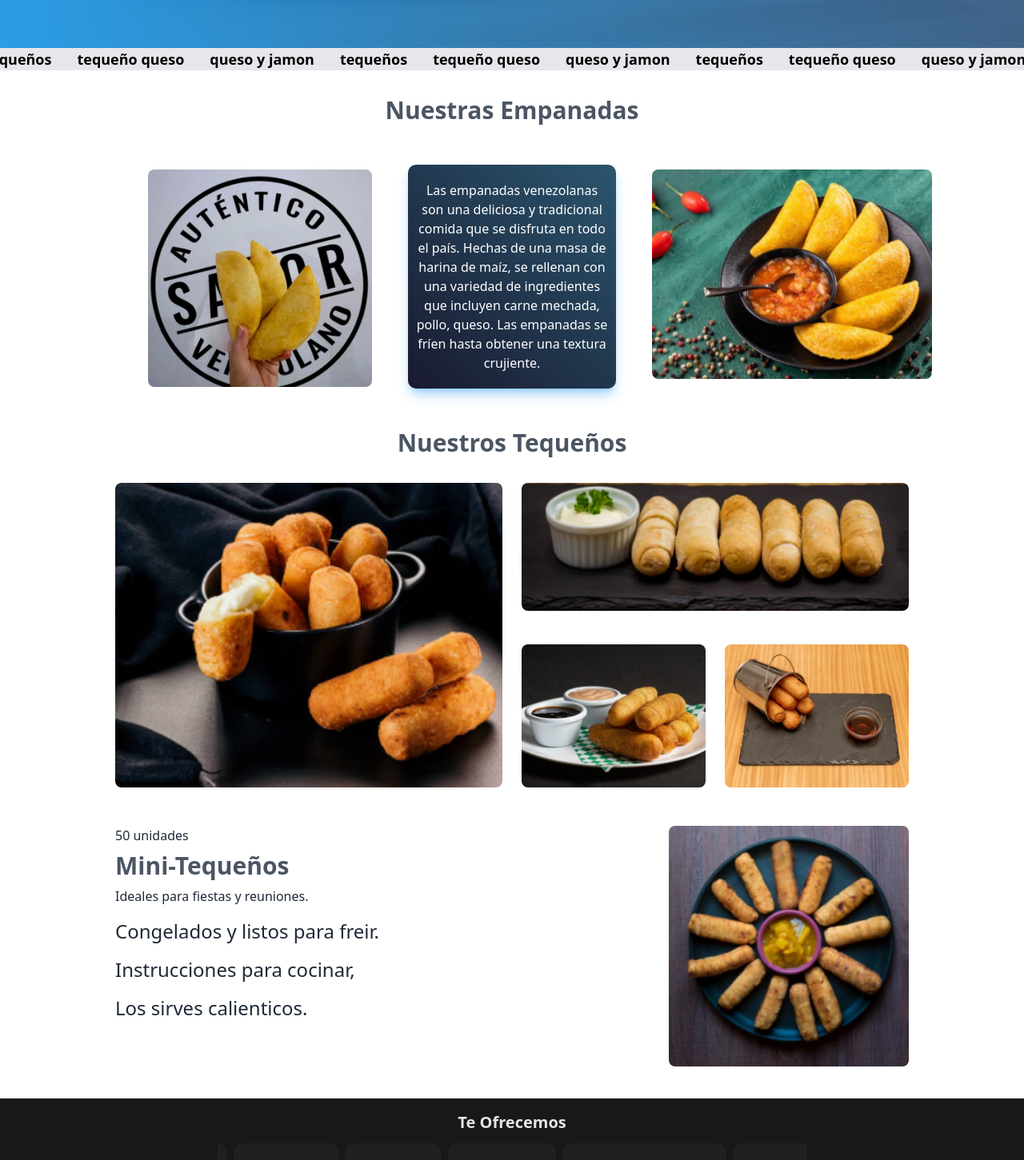
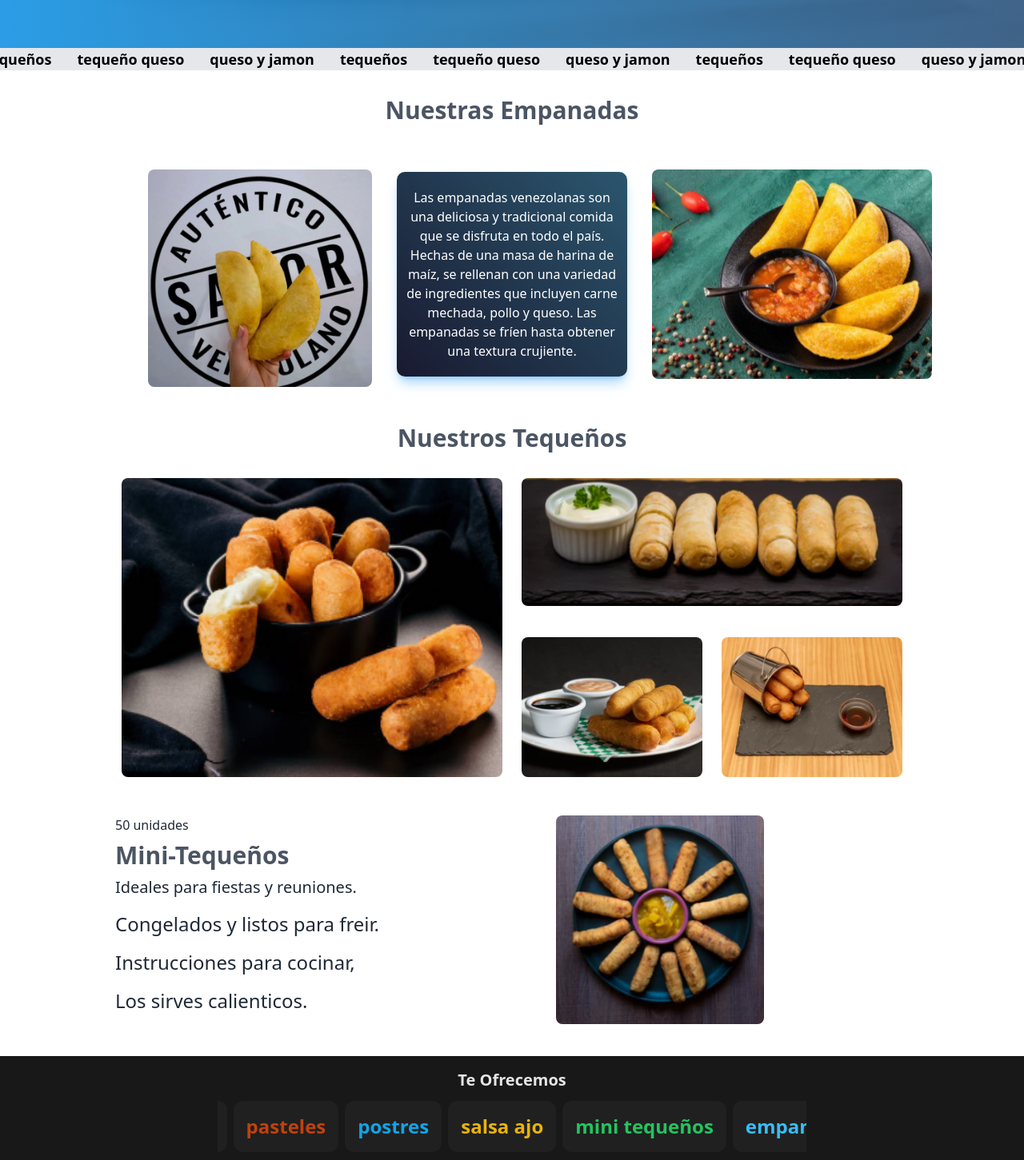
Before and after one commit to luismagnum/reactnav, a React (Vite) app: page / in a window 1280 px wide. Shown: the part 740-2191 px from the top of the page at 80% size. Built offline with nearby package versions, Linux system fonts and the light colour scheme.

Commit message:
margenes

```diff
--- a/src/components/Delivery.jsx
+++ b/src/components/Delivery.jsx
@@ -7,9 +7,9 @@ const Delivery = () => {
         <div className='flex flex-col lg:flex-row justify-center items-center lg:px-32 px-5 mx-4 mb-8'>
       <img src={deliv} alt='img2'width={600}/>
 
-      <div className='space-y-4 lg:pt-14'>
+      <div className='space-y-4 lg:pt-14 mx-4'>
         <h1 className='text-gray-600 font-bold text-3xl text-start'>Delivery Express</h1>
-        <p className='text-justify'>
+        <p className='text-base md:text-xl text-gray-800 font-medium text-justify'>
          "Descubre la comodidad de nuestro servicio de delivery de comida,
          que lleva nuestras comidas directamente a tu puerta.
          Ofrecemos una amplia variedad de opciones para todos los gustos,
--- a/src/components/Empanadas/EmpaStyle.css
+++ b/src/components/Empanadas/EmpaStyle.css
@@ -10,7 +10,7 @@
     font-size: 1rem;
     color: #bec4cf;
     background: linear-gradient(135deg, #0d1120 0%, #3a4b8a 43%, #0d1120 100%);
-    padding: 1.5rem;
+    padding: 1,5rem;
     border-radius: 1.2rem;
     text-align: justify;
   }
--- a/src/components/Empanadas/Empanadas.jsx
+++ b/src/components/Empanadas/Empanadas.jsx
@@ -4,7 +4,7 @@ import imag4 from '../../assets/imag4.png'
 
 const Empanadas = () => {
   return (
-    <div className='container  px-6 mt-8 mb-10 ml-0'>
+    <div className='container px-2 mt-8 mb-10 ml-0'>
         <h3 className='text-3xl text-gray-600 font-bold text-center mt-5 mb-10'>Nuestras Empanadas</h3>
     <div className='flex items-center justify-center'>
         <div className='grid grid-cols-1 md:grid-cols-3'>
@@ -12,9 +12,9 @@ const Empanadas = () => {
         <img src={imag4} alt='survey'  className='w-72 mx-auto md:w-[280px] rounded-lg'/>
     </div>
      <div class="bgblue flex items-center justify-center">
-       <div class="card">
+       <div class="card w-72">
        <p className='text-white'>Las empanadas venezolanas son una deliciosa y tradicional comida que se disfruta en todo el país.
-        Hechas de una masa de harina de maíz, se rellenan con una variedad de ingredientes que incluyen carne mechada, pollo, queso.
+        Hechas de una masa de harina de maíz, se rellenan con una variedad de ingredientes que incluyen carne mechada, pollo y queso.
         Las empanadas se fríen hasta obtener una textura crujiente.
         </p>
        </div>
--- a/src/components/Mini/Mini.jsx
+++ b/src/components/Mini/Mini.jsx
@@ -9,17 +9,17 @@ const Mini = () => {
         <div className='container max-w-5xl mx-auto px-10 md:px-4 py-2 md:mt-10 mb-8'>
             <div className='flex flex-col-reverse lg:flex-row'>
                 <div className='lg:pr-10 space-y-2'>
-                    <div className='text-base text-gray-800 font-medium md:text-base'>50 unidades</div>
+                    <div className='text-xl text-gray-800 font-medium md:text-base'>50 unidades</div>
                     <div className='text-3xl text-gray-600 font-bold'>Mini-Tequeños</div>
-                    <div className='text-base text-gray-800 font-medium mt-2'>Ideales para fiestas y reuniones.</div>
+                    <div className='text-xl text-gray-800 font-medium mt-2'>Ideales para fiestas y reuniones.</div>
                     <div className='text-justify'>
                         <p className='text-base md:text-2xl text-gray-800 font-medium mt-4'>Congelados y listos para freir.</p>
                         <p className='text-base md:text-2xl text-gray-800 font-medium mt-4'>Instrucciones para cocinar,</p>
                         <p className='text-base md:text-2xl text-gray-800 font-medium mt-4'>Los sirves calienticos.</p>
                     </div>
                 </div>
-                <div className='flex-shrink-0 lg:ml-auto mb-4 lg:mb-0'>
-                    <img src={imag5} alt='survey'  className='w-80 mx-auto md:w-[300px] rounded-lg'/>
+                <div className='flex-shrink-0 lg:mx-auto mb-4 lg:mb-0'>
+                    <img src={imag5} alt='survey'  className='w-80 mx-auto md:w-[260px] rounded-lg'/>
                 </div>
             </div>
         </div>
--- a/src/components/Price/Price.jsx
+++ b/src/components/Price/Price.jsx
@@ -6,7 +6,7 @@ const Price = () => {
     <div className='mb-10'>
       <h3 className='text-3xl text-gray-600 font-bold text-center mt-5 mb-8'>Precios</h3>
     <div className='flex justify-center'>
-    <div className='grid grid-cols-1 md:grid-cols-3'>
+    <div className='grid grid-cols-1 md:grid-cols-3 md:gap-8'>
       <div className="card">
         <div className="content">
           <div className="title">Empanadas</div>
--- a/src/components/Price/PriceStyle.css
+++ b/src/components/Price/PriceStyle.css
@@ -3,7 +3,7 @@
   flex-direction: column;
   align-items: center;
   justify-content: space-around;
-  width: 260px;
+  width: 300px;
   padding: 20px 10px;
   margin: 10px 10px;
   text-align: center;
--- a/src/components/product/Product.jsx
+++ b/src/components/product/Product.jsx
@@ -7,7 +7,7 @@ import tcuatro from '../../assets/tcuatro.png'
 const Product = () => {
   return (
     <div>
-        <div className='container max-w-5xl mx-auto px-4 mb-10'>
+        <div className='container max-w-5xl mx-auto px-8 md:px-6 mb-10'>
             <h3 className='text-3xl text-gray-600 font-bold text-center mt-5 mb-8'>Nuestros Tequeños</h3>
             <div className='md:grid md:grid-cols-4 md:grid-rows-2 md:gap-6 space-y-6 md:space-y-0'>
 
```
